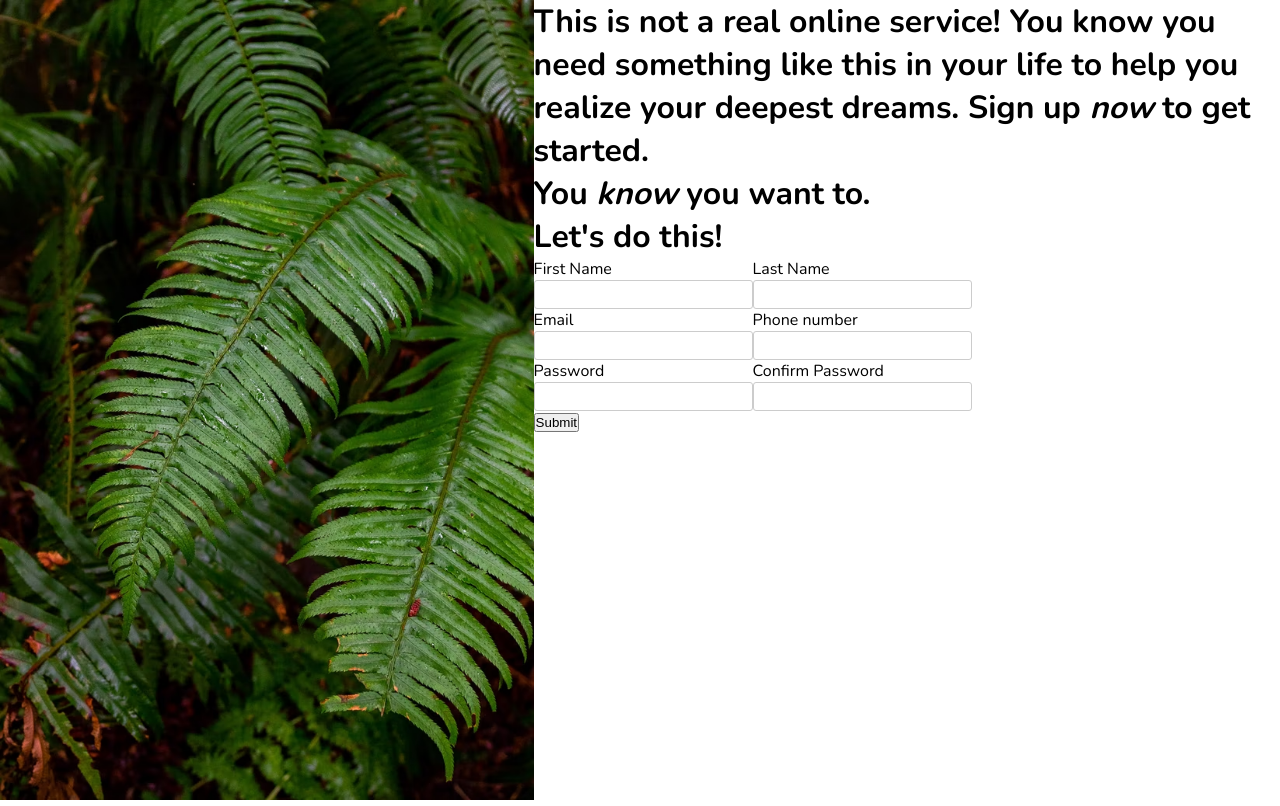
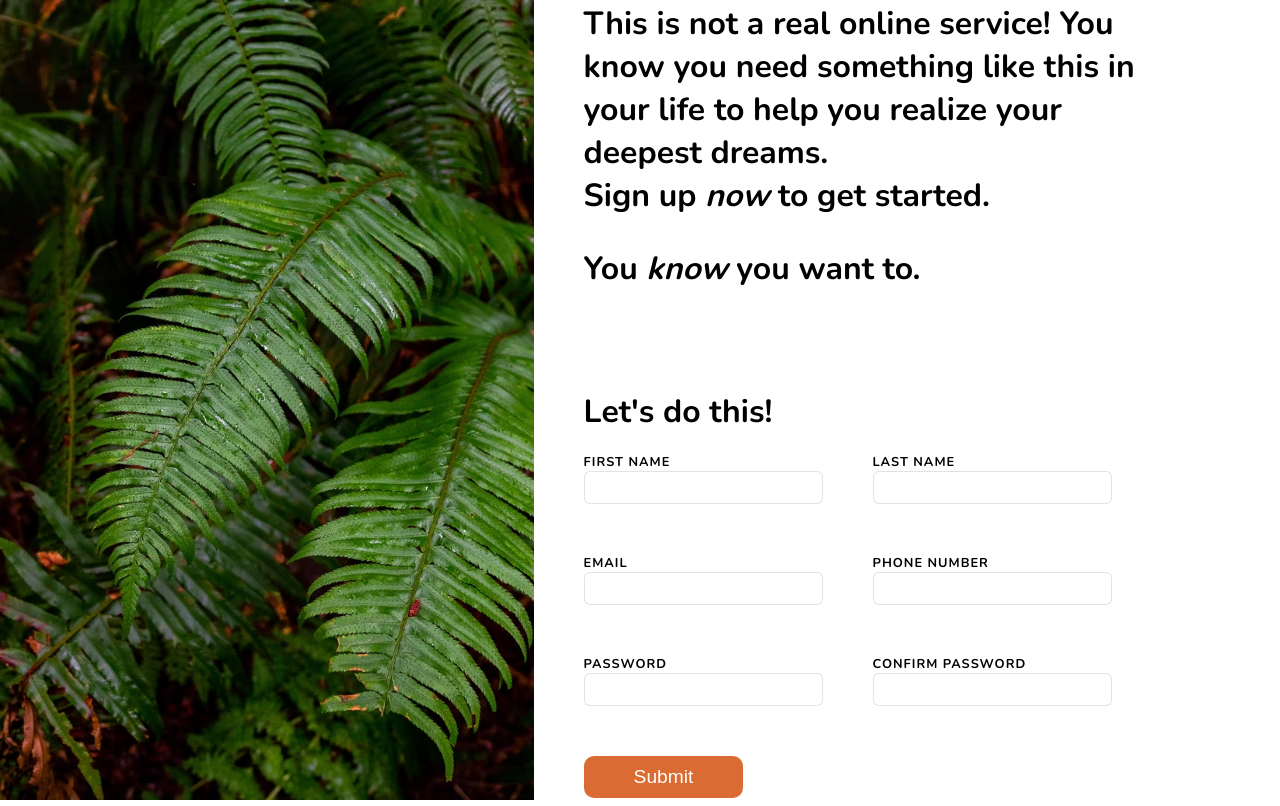
Before and after one commit to e-meyer/signup-form, a plain HTML site: page index.html in a window 1280 px wide. Drawn offline with nearby package versions, Linux system fonts and the light colour scheme.

Commit message:
Fix image sizing for now, edited whole page elements spacing

```diff
--- a/index.html
+++ b/index.html
@@ -17,9 +17,11 @@
         </div>
         <div class="content">
             <div class="service-description">
-                <p class="first-text">This is not a real online service! You know you need something
-                    like this in your life to help you realize your deepest dreams.
-                    Sign up <em>now</em> to get started. </p>
+                <div class="up-text">
+                    <p>This is not a real online service! You know you need something
+                        like this in your life to help you realize your deepest dreams. </p>
+                    <p>Sign up <em>now</em> to get started.</p>
+                </div>
                 <p class="second-text">You <em>know</em> you want to.</p>
             </div>
             <div class="fieldset">
@@ -59,8 +61,9 @@
                         </div>
                     </div>
 
-                    <button type="submit">Submit</button>
-
+                    <div class="submit-button">
+                        <button type="submit">Submit</button>
+                    </div>
                 </form>
             </div>
         </div>
--- a/style.css
+++ b/style.css
@@ -25,13 +25,25 @@ p {
 }
 
 .content {
+    padding: 0px 10% 0px 50px;
     display: flex;
     flex-direction: column;
+    justify-content: center;
+}
+
+.service-description {
+    display: flex;
+    flex-direction: column;
+    margin-bottom: 100px;
+    gap: 30px;
 }
 
 .form-wrap {
+    margin-top: 20px;
     width: 50%;
+    gap: 50px;
     display: grid;
+    grid-template-rows: repeat(3, 1fr);
     grid-template-columns: repeat(2, 1fr);
 }
 
@@ -42,12 +54,28 @@ p {
 }
 
 .form-element label {
-
+    text-transform: uppercase;
+    font-size: 0.8rem;
+    font-weight: 700;
+    letter-spacing: 1px;
 }
 
 .form-element input {
     border: none;
-    border: 1px solid #ccc;
-    padding: 6px 20px;
-    border-radius: 3px;
+    border: 1px solid rgba(174, 174, 174, 0.349);
+    padding: 8px 30px;
+    border-radius: 6px;
 }
+
+.submit-button {
+    margin-top: 50px;
+}
+
+.submit-button button {
+    border: none;
+    background-color: #da6b32;
+    color: white;
+    font-size: 1.2rem;
+    padding: 10px 50px;
+    border-radius: 10px;
+}
```
